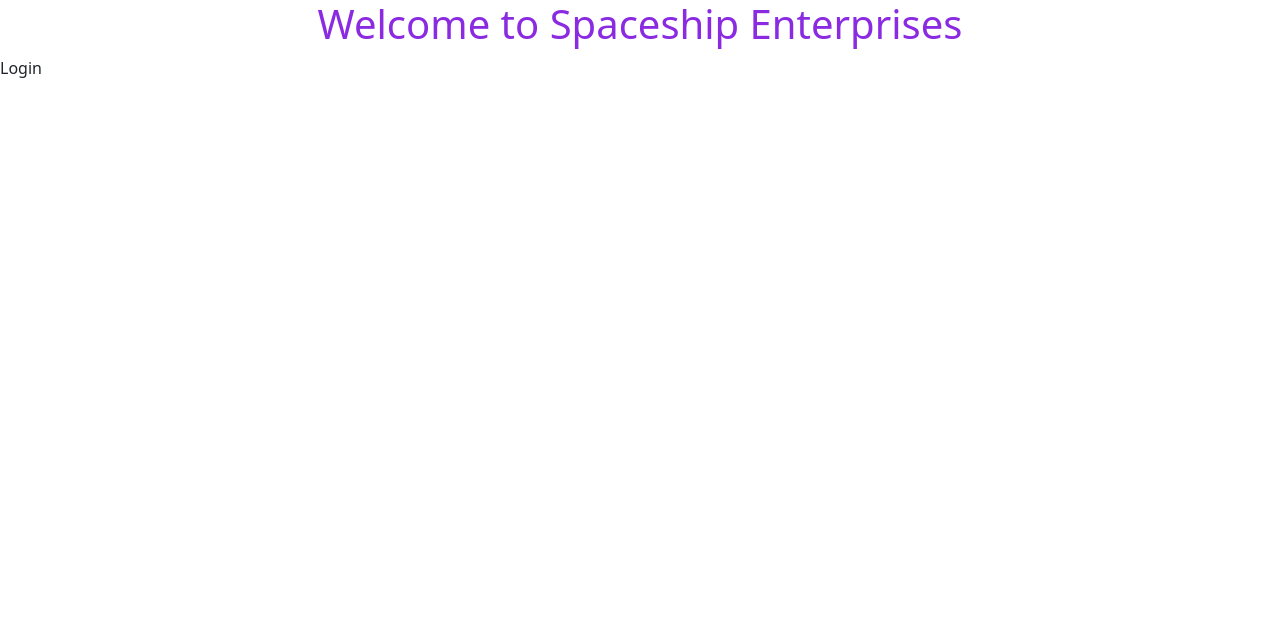
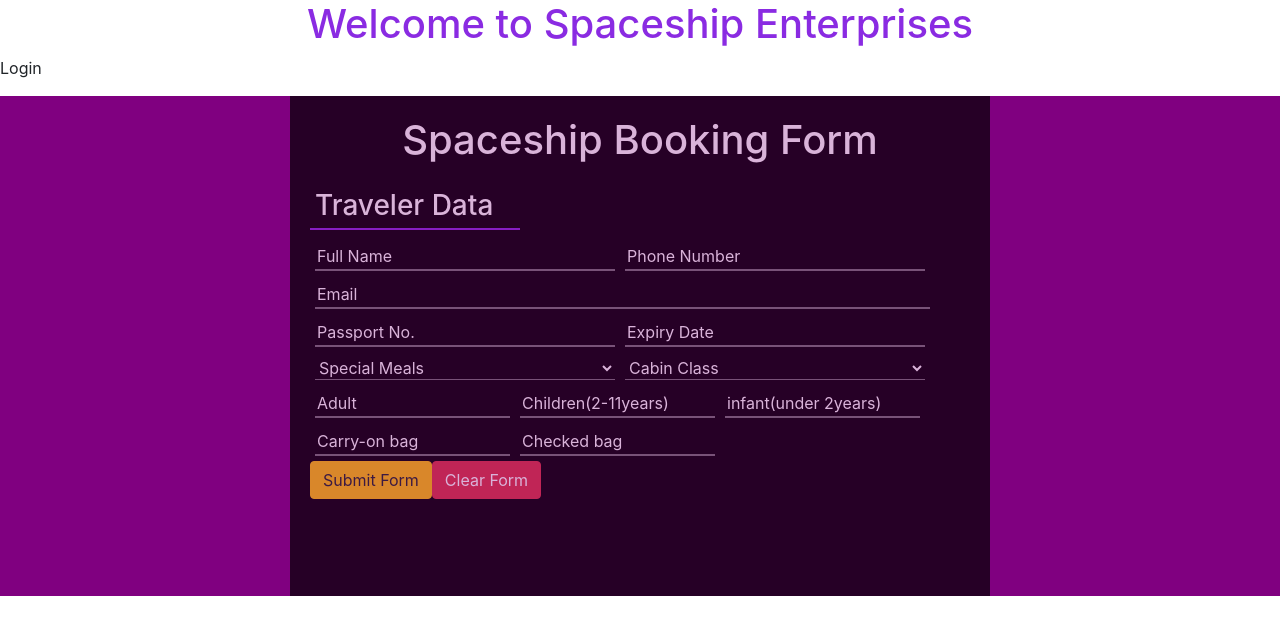
Before and after one commit to melimartinez/FlightTicketApp-frontend, an Angular app: page /ticket in a window 1280 px wide. Before the commit this address led to /. Shown: the top 634 px of the page. Built offline with nearby package versions, Linux system fonts and the light colour scheme.

Commit message:
added ticket component

```diff
--- a/src/app/app-routing.module.ts
+++ b/src/app/app-routing.module.ts
@@ -1,9 +1,12 @@
 import { NgModule } from '@angular/core';
 import { RouterModule, Routes } from '@angular/router';
 import { LoginComponent } from './components/login/login.component';
+import { TicketComponent } from './components/ticket/ticket.component';
 
 const routes: Routes = [
-  {path: 'login', component: LoginComponent}
+  {path: '', redirectTo: 'login', pathMatch: 'full'},
+  {path: 'login', component: LoginComponent},
+  {path: 'ticket', component: TicketComponent}
 ];
 
 @NgModule({
--- a/src/app/app.module.ts
+++ b/src/app/app.module.ts
@@ -7,6 +7,7 @@ import { AppComponent } from './app.component';
 import { HttpClientModule } from '@angular/common/http';
 import { LoginComponent } from './components/login/login.component';
 import { VendorhomeComponent } from './components/vendorhome/vendorhome.component';
+import { TicketComponent } from './components/ticket/ticket.component';
 
 
 
@@ -14,8 +15,8 @@ import { VendorhomeComponent } from './components/vendorhome/vendorhome.componen
   declarations: [
     AppComponent,
     LoginComponent,
-    AppComponent,
-    VendorhomeComponent
+    VendorhomeComponent,
+    TicketComponent
 
   ],
   imports: [
--- /dev/null
+++ b/src/app/components/ticket/ticket.component.css
@@ -0,0 +1,95 @@
+body{
+    /* background-image: url("spaceship.jpg"); */
+    background-color: purple;
+    background-size: cover;
+}
+
+.text-center {
+    color: white;
+    margin-bottom: 20px;
+}
+
+#form{
+    background-color: #000;
+    height:500px;
+    width:700px;
+    margin:auto;
+    padding:20px;
+    opacity: 0.7;
+}
+#form h3{
+    border-bottom: 2px solid blueviolet;
+    width:210px;
+    padding: 5px;
+}
+::placeholder{
+    color:#fff
+}
+#input #input-group{
+    width:300px;
+    margin:5px;
+    border-top: none;
+    border-left: none;
+    border-right: none;
+    outline: none;
+    background: transparent;
+    color:#fff
+}
+#input2 #input-group{
+    width:195px;
+    margin:5px;
+    border-top: none;
+    border-left: none;
+    border-right: none;
+    outline: none;
+    background: transparent;
+    color:#fff
+}
+#input3 #input-group{
+    margin-left: 50px;
+}
+#input4 #input-group{
+    width:300px;
+    margin:5px;
+    border-top: none;
+    border-left: none;
+    border-right: none;
+    outline: none;
+    background: transparent;
+    color:#fff
+}
+#input4 #input-group1{
+    width:615px;
+    margin:5px;
+    border-top: none;
+    border-left: none;
+    border-right: none;
+    outline: none;
+    background: transparent;
+    color:#fff
+}
+#input5 h3{
+    border-bottom: 2px solid #3399ff;
+    width:220px;
+    padding: 5px;
+}
+#input0 #input-group{
+    width:300px;
+    margin:5px;
+    border-top: none;
+    border-left: none;
+    border-right: none;
+    outline: none;
+    background: transparent;
+    color:#fff
+}
+#input0 #input-group1{
+    width:615px;
+    margin:5px;
+    border-top: none;
+    border-left: none;
+    border-right: none;
+    outline: none;
+    background: transparent;
+    color:#fff
+}
--- /dev/null
+++ b/src/app/components/ticket/ticket.component.html
@@ -0,0 +1,68 @@
+<html lang="en">
+    <head>
+        <meta charset="UTF-8">
+        <meta name="viewport" content="width=device-width, initial-scale=1.0">
+        <title>Spaceship Booking Form</title>
+         <!-- minified CSS -->
+    <link rel="stylesheet" href="https://maxcdn.bootstrapcdn.com/bootstrap/4.5.0/css/bootstrap.min.css">
+    <!-- JavaScript -->
+    <script src="https://maxcdn.bootstrapcdn.com/bootstrap/4.5.0/js/bootstrap.min.js"></script>
+
+    </head>
+    <body>
+        <!--container-->
+        <div class="container">
+            <!--form-->
+            <form class="form-group">
+
+                <div id="form"><!--form-->
+                    <h1 class="text-center">Spaceship Booking Form</h1>
+                    <h3 class="text-white">Traveler Data</h3>
+
+                  <div id="input0"><!--input0-->
+                      <input type="text" id="input-group" placeholder="Full Name">
+                      <input type="number" id="input-group" placeholder="Phone Number">
+                      <input type="email" id="input-group1" placeholder="Email">
+                    </div><!--input0-->
+
+
+                <div id="input"><!--input-->
+                    <input type="text" id="input-group" placeholder="Passport No.">
+                    <input type="text" id="input-group" placeholder="Expiry Date">
+                    <select  id="input-group" style="background: black;">
+                        <option value="">Special Meals</option>
+                        <option value="">Baby Meal</option>
+                        <option value="">Diabetic Meal</option>
+                        <option value="">Light Whole Food</option>
+                        <option value="">Low Calorie Meal</option>
+                        <option value="">Low Cholesterol Meal</option>
+                    </select>
+                    <select  id="input-group" style="background: black;">
+                        <option value="">Cabin Class</option>
+                        <option value="">Economy Class</option>
+                        <option value="">Business Class</option>
+                        <option value="">First Class</option>
+                    </select>
+                    </div><!--input-->
+
+                    <div id="input2"><!--input2-->
+                        <input type="number" id="input-group" placeholder="Adult">
+                        <input type="number" id="input-group" placeholder="Children(2-11years)">
+                        <input type="number" id="input-group" placeholder="infant(under 2years)">
+                    </div><!--input2-->
+
+                    <div id="input2"><!--input2-->
+                      <input type="number" id="input-group" placeholder="Carry-on bag">
+                      <input type="number" id="input-group" placeholder="Checked bag">
+                  </div><!--input2-->
+
+
+                    <button type="submit" class="btn btn-warning">Submit Form</button>
+                    <button type="reset" class="btn btn-danger">Clear Form</button>
+                </div>
+
+            </form>
+
+        </div>
+    </body>
+    </html>
--- /dev/null
+++ b/src/app/components/ticket/ticket.component.ts
@@ -0,0 +1,15 @@
+import { Component, OnInit } from '@angular/core';
+
+@Component({
+  selector: 'app-ticket',
+  templateUrl: './ticket.component.html',
+  styleUrls: ['./ticket.component.css']
+})
+export class TicketComponent implements OnInit {
+
+  constructor() { }
+
+  ngOnInit(): void {
+  }
+
+}
```
Also changed, not shown: 1 other file (tests, documents, lock files or other folders).
